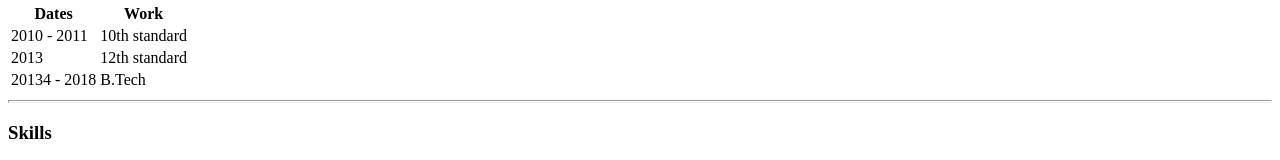
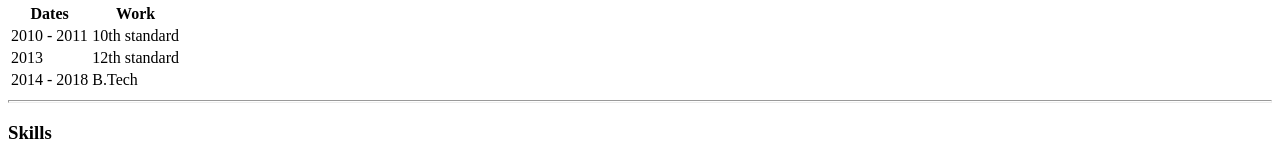
Before and after one commit to ankitraj311/cv, a plain HTML site: page index.html in a window 1280 px wide. Shown: the part 558-718 px from the top of the page. Drawn offline with Linux system fonts and the light colour scheme.

Commit message:
Update index.html
B Tech Year Fixed.

```diff
--- a/index.html
+++ b/index.html
@@ -57,7 +57,7 @@
       <td>12th standard</td>
     </tr>
     <tr>
-      <td>20134 - 2018</td>
+      <td>2014 - 2018</td>
       <td>B.Tech</td>
     </tr>
 
```
